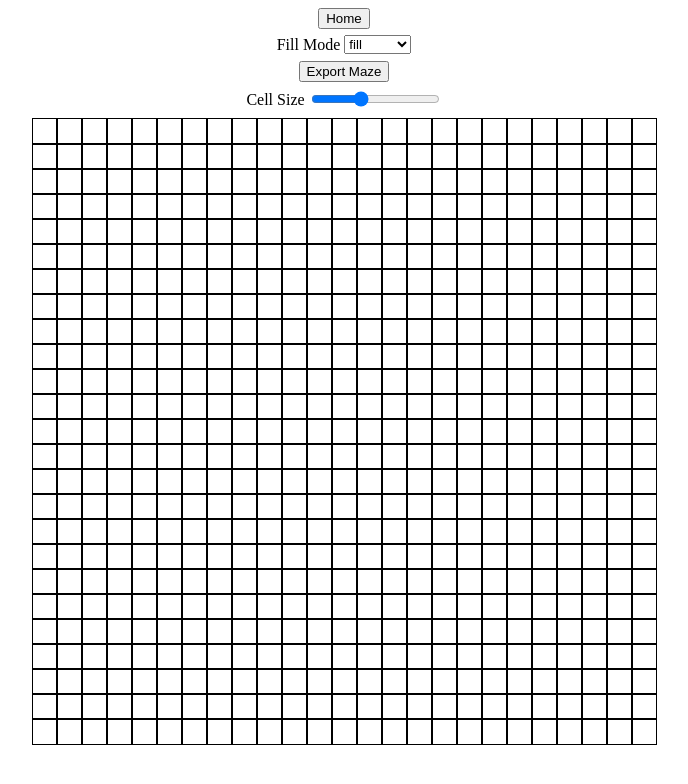
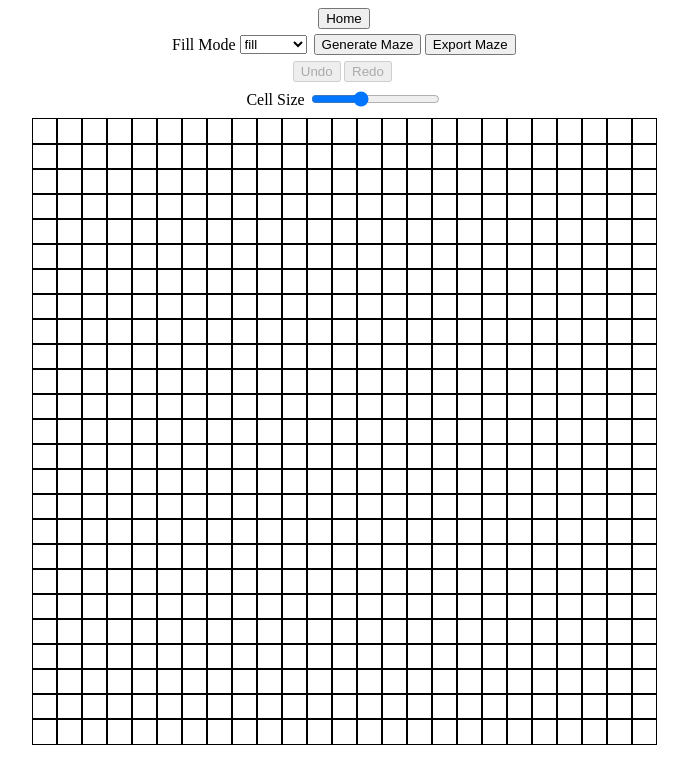
Before and after one commit to jgarnet/react-maze, a React (Vite) app: page /editor in a window 1280 px wide. Both pictures are taken after a click on the button "Build Maze". Shown: the top 784 px of the page, without its empty margins (296-984 px from the left). Built offline with nearby package versions, Linux system fonts and the light colour scheme.

Commit message:
added maze generator, added maze history, slight refactoring

```diff
--- /dev/null
+++ b/src/components/GenerateMaze/GenerateMaze.tsx
@@ -0,0 +1,24 @@
+import React, {FC} from 'react';
+import {useMazeContext} from "@/context";
+import {useMazeGenerator} from "@/hooks";
+import {Maze} from "@/types";
+
+type GenerateMazeProps = {
+    onGenerate?: (maze: Maze) => void;
+};
+
+export const GenerateMaze: FC<GenerateMazeProps> = props => {
+    const { onGenerate } = props;
+    const { maze, setMaze } = useMazeContext();
+    const generateMaze = useMazeGenerator();
+    const onClick = () => {
+        const _maze = generateMaze(maze.length, maze[0].length);
+        setMaze(_maze);
+        if (onGenerate) {
+            onGenerate(_maze);
+        }
+    };
+    return (
+        <input type='button' value='Generate Maze' onClick={onClick} />
+    );
+};
--- /dev/null
+++ b/src/components/MazeHistory/MazeHistory.tsx
@@ -0,0 +1,26 @@
+import React, {FC} from "react";
+import {useMazeContext} from "@/context";
+import {Maze} from "@/types";
+
+type MazeHistoryProps = {
+    undo: () => Maze | undefined;
+    redo: () => Maze | undefined;
+    canUndo: () => boolean;
+    canRedo: () => boolean;
+};
+export const MazeHistory: FC<MazeHistoryProps> = props => {
+    const { undo, redo, canUndo, canRedo } = props;
+    const { setMaze } = useMazeContext();
+    const onUndo = () => {
+        setMaze(undo());
+    };
+    const onRedo = () => {
+        setMaze(redo());
+    };
+    return (
+        <div className='row-container'>
+            <input type='button' value='Undo' onClick={onUndo} disabled={!canUndo()} />
+            <input type='button' value='Redo' onClick={onRedo} disabled={!canRedo()} />
+        </div>
+    );
+};
--- a/src/components/MazeImporter/MazeImporter.tsx
+++ b/src/components/MazeImporter/MazeImporter.tsx
@@ -1,6 +1,13 @@
+import React, {FC} from "react";
 import {useMazeContext} from "@/context";
+import {Maze} from "@/types";
 
-export const MazeImporter = () => {
+type MazeImporterProps = {
+    onImport?: (maze: Maze) => void;
+};
+
+export const MazeImporter: FC<MazeImporterProps> = props => {
+    const { onImport: _onImport } = props;
     const { setMaze, setStart, setEnd } = useMazeContext();
     const onImport = e => {
         const file = (e.target as any).files[0];
@@ -29,6 +36,9 @@ export const MazeImporter = () => {
             setMaze(maze);
             setStart(start);
             setEnd(end);
+            if (_onImport) {
+                _onImport(maze);
+            }
         };
     };
     return (
--- a/src/components/index.tsx
+++ b/src/components/index.tsx
@@ -10,3 +10,5 @@ export * from './MazeRow/MazeRow';
 export * from './MazeSizeControl/MazeSizeControl';
 export * from './MazeViewer/MazeViewer';
 export * from './ToggleSolution/ToggleSolution';
+export * from './GenerateMaze/GenerateMaze';
+export * from './MazeHistory/MazeHistory';
--- a/src/hooks/index.ts
+++ b/src/hooks/index.ts
@@ -3,3 +3,5 @@ export * from './useHasMaze/useHasMaze';
 export * from './useMazeEditor/useMazeEditor';
 export * from './useMazeSolver/useMazeSolver';
 export * from './useMazePlayer/useMazePlayer';
+export * from './useMazeGenerator/useMazeGenerator';
+export * from './useMazeHistory/useMazeHistory';
--- a/src/hooks/useMazeEditor/useMazeEditor.ts
+++ b/src/hooks/useMazeEditor/useMazeEditor.ts
@@ -1,9 +1,12 @@
 import {MouseEvent, useState} from "react";
 import {FillMode, Point} from "@/types";
 import {MazeState} from "@/types/MazeState";
+import {useMazeHistory} from "@/hooks";
 
 export const useMazeEditor = (mazeState: MazeState) => {
     const { maze, setMaze, start, setStart, end, setEnd } = mazeState;
+    const mazeHistory = useMazeHistory();
+    const { addHistory } = mazeHistory;
     // toggles what fill mode is used when cells are clicked during editing
     const [fillMode, _setFillMode] = useState<FillMode>('fill');
     // keeps track of what cells to fill during editing
@@ -27,8 +30,10 @@ export const useMazeEditor = (mazeState: MazeState) => {
     };
     const setCol = (row: number, col: number, value: 0 | 1 | 2 | 3) => {
         maze[row][col] = value;
+        const newMaze = [...maze];
         clearStartAndEnd(row, col);
-        setMaze([...maze]);
+        setMaze(newMaze);
+        addHistory(newMaze);
     };
     const onFill = (row: number, col: number) => {
         switch (fillMode) {
@@ -46,7 +51,9 @@ export const useMazeEditor = (mazeState: MazeState) => {
                             clearStartAndEnd(i, j);
                         }
                     }
-                    setMaze([...maze]);
+                    const newMaze = [...maze];
+                    setMaze(newMaze);
+                    addHistory(newMaze);
                     setFillStartPoint(null);
                 } else {
                     // keep track of the first cell clicked during fill/remove mode
@@ -100,6 +107,7 @@ export const useMazeEditor = (mazeState: MazeState) => {
         onFill,
         onCellClick,
         onCellHover,
-        getCellClassName
+        getCellClassName,
+        ...mazeHistory
     };
 };
--- /dev/null
+++ b/src/hooks/useMazeGenerator/useMazeGenerator.ts
@@ -0,0 +1,72 @@
+import {useCallback} from "react";
+import {Point} from "@/types";
+
+/**
+ * Credit to https://github.com/oppenheimj/maze-generator for original algorithm.
+ */
+export const useMazeGenerator = () => {
+    return useCallback((rows: number, cols: number) => {
+        // initialize maze
+        const maze = [];
+        for (let i = 0; i < rows; i++) {
+            maze[i] = [];
+            for (let j = 0; j < cols; j++) {
+                maze[i][j] = 1;
+            }
+        }
+        // helper functions
+        const isInBounds = (point: Point) => {
+            return point.x >= 0 && point.x < cols && point.y >= 0 && point.y < rows;
+        };
+        const isSamePoint = (point: Point, x: number, y: number) => {
+            return point.x === x && point.y === y;
+        };
+        const isNotCorner = (point: Point, x: number, y: number) => {
+            return (x == point.x || y == point.y);
+        };
+        const isValidNextPoint = (point: Point) => {
+            let neighborPathsCount = 0;
+            for (let y = point.y - 1; y < point.y + 2; y++) {
+                for (let x = point.x - 1; x < point.x + 2; x++) {
+                    if (isInBounds({ x, y }) && !isSamePoint(point, x, y) && maze[y][x] === 0) {
+                        neighborPathsCount++;
+                    }
+                }
+            }
+            return neighborPathsCount < 3 && maze[point.y][point.x] !== 0;
+        };
+        const addNeighborsToStack = (neighbors: Point[]) => {
+            let targetIndex;
+            while (neighbors.length > 0) {
+                targetIndex = Math.floor(Math.random() * neighbors.length);
+                const neighbor = neighbors[targetIndex];
+                neighbors.splice(targetIndex, 1);
+                stack.push(neighbor);
+            }
+        };
+        const findNeighbors = (point: Point) => {
+            const neighbors = [];
+            for (let y = point.y - 1; y < point.y + 2; y++) {
+                for (let x = point.x - 1; x < point.x + 2; x++) {
+                    if (isInBounds({ x, y }) && !isSamePoint(point, x, y) && isNotCorner(point, x, y)) {
+                        neighbors.push({ x, y });
+                    }
+                }
+            }
+            return neighbors;
+        };
+        // generate maze
+        const stack: Point[] = [{ x: 0, y: 0 }];
+        while (stack.length > 0) {
+            const point = stack.pop() as Point;
+            if (isValidNextPoint(point)) {
+                maze[point.y][point.x] = 0;
+                const neighbors = findNeighbors(point);
+                addNeighborsToStack(neighbors);
+            }
+        }
+        maze[0][0] = 2;
+        maze[rows -1][cols -1] = 3;
+        return maze;
+    }, []);
+};
--- /dev/null
+++ b/src/hooks/useMazeHistory/useMazeHistory.ts
@@ -0,0 +1,30 @@
+import {useState} from "react";
+import {Maze} from "@/types";
+
+export const useMazeHistory = () => {
+    const MAX_HISTORY = 4;
+    const [mazeHistory, setMazeHistory] = useState<Maze[]>([]);
+    const [currentHistory, setCurrentHistory] = useState<number>(0);
+    const undo = () => {
+        const nextHistory = Math.max(0, currentHistory - 1);
+        setCurrentHistory(nextHistory);
+        return JSON.parse(JSON.stringify(mazeHistory[nextHistory]));
+    };
+    const redo = () => {
+        const nextHistory = currentHistory + 1;//Math.min(mazeHistory.length - 1, currentHistory + 1);
+        setCurrentHistory(nextHistory);
+        return JSON.parse(JSON.stringify(mazeHistory[nextHistory]));
+    };
+    const addHistory = (maze: Maze) => {
+        const newHistory = mazeHistory.slice(0, currentHistory + 1);
+        newHistory.push(JSON.parse(JSON.stringify(maze)));
+        if (newHistory.length > MAX_HISTORY) {
+            newHistory.shift();
+        }
+        setMazeHistory(newHistory);
+        setCurrentHistory(newHistory.length - 1);
+    };
+    const canUndo = () => currentHistory > 0;
+    const canRedo = () => currentHistory < mazeHistory.length - 1;
+    return { undo, redo, addHistory, canUndo, canRedo };
+};
--- a/src/pages/MazeEditorPage/MazeEditorPage.tsx
+++ b/src/pages/MazeEditorPage/MazeEditorPage.tsx
@@ -1,10 +1,18 @@
-import {useHasMaze, useMaze} from "@/hooks";
+import {useHasMaze, useMaze, useMazeEditor} from "@/hooks";
 import {MazeContextProvider} from "@/context";
-import {FillModeControl, HomeButton, MazeExporter, MazeImporter, MazeInitializer, MazeViewer} from "@/components";
+import {
+    FillModeControl,
+    GenerateMaze,
+    HomeButton,
+    MazeExporter,
+    MazeHistory,
+    MazeImporter,
+    MazeInitializer,
+    MazeViewer
+} from "@/components";
 import React from "react";
 import {useSearchParams} from "react-router-dom";
 import "./MazeEditorPage.scss";
-import {useMazeEditor} from "@/hooks";
 
 export const MazeEditorPage = () => {
     /* State Management Operations */
@@ -15,9 +23,9 @@ export const MazeEditorPage = () => {
     /* Render Operations */
     const renderInitialize = () => {
         if (searchParams.get('import') === 'true') {
-            return <MazeImporter />;
+            return <MazeImporter onImport={mazeEditorState.addHistory} />;
         } else {
-            return <MazeInitializer />;
+            return <MazeInitializer onInitialize={mazeEditorState.addHistory} />;
         }
     };
     return (
@@ -29,8 +37,12 @@ export const MazeEditorPage = () => {
                 <HomeButton />
                 {hasMaze && (
                     <>
-                        <FillModeControl fillMode={mazeEditorState.fillMode} setFillMode={mazeEditorState.setFillMode} />
-                        <MazeExporter/>
+                        <div className='row-container'>
+                            <FillModeControl fillMode={mazeEditorState.fillMode} setFillMode={mazeEditorState.setFillMode} />
+                            <GenerateMaze onGenerate={mazeEditorState.addHistory} />
+                            <MazeExporter/>
+                        </div>
+                        <MazeHistory {...mazeEditorState} />
                         <MazeViewer className='editor' />
                     </>
                 )}
--- a/src/pages/MazePlayerPage/MazePlayerPage.scss
+++ b/src/pages/MazePlayerPage/MazePlayerPage.scss
@@ -1,5 +1,5 @@
 .maze.player {
-  .maze-col.player, .maze-col.player.end {
+  .maze-col.player, {
     background: #1a4f7a;
   }
   .maze-col.end {
@@ -8,4 +8,7 @@
   .maze-col.solution {
     background: #1a7a28;
   }
+  .maze-col.player.end {
+    background: #064f0e;
+  }
 }
```
Also changed, not shown: src/components/MazeInitializer/MazeInitializer.tsx (+20 -6 lines).
